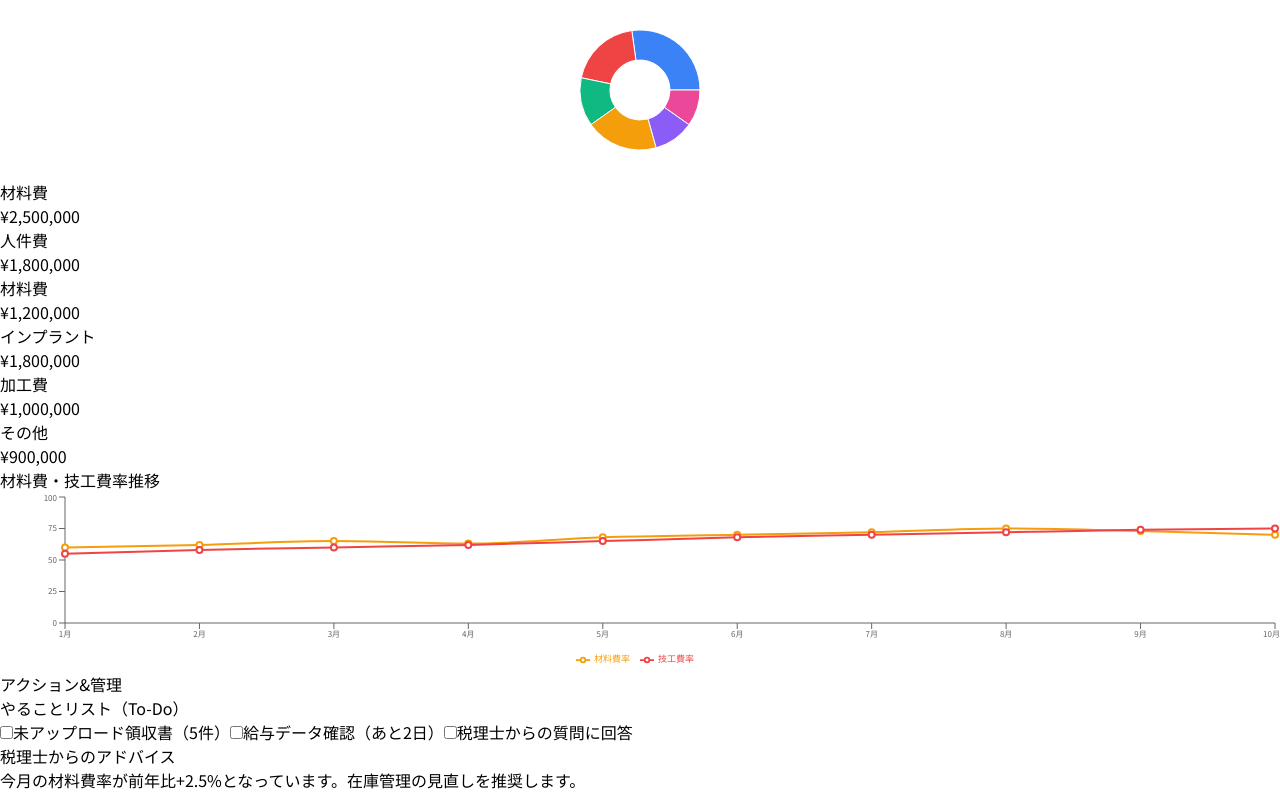
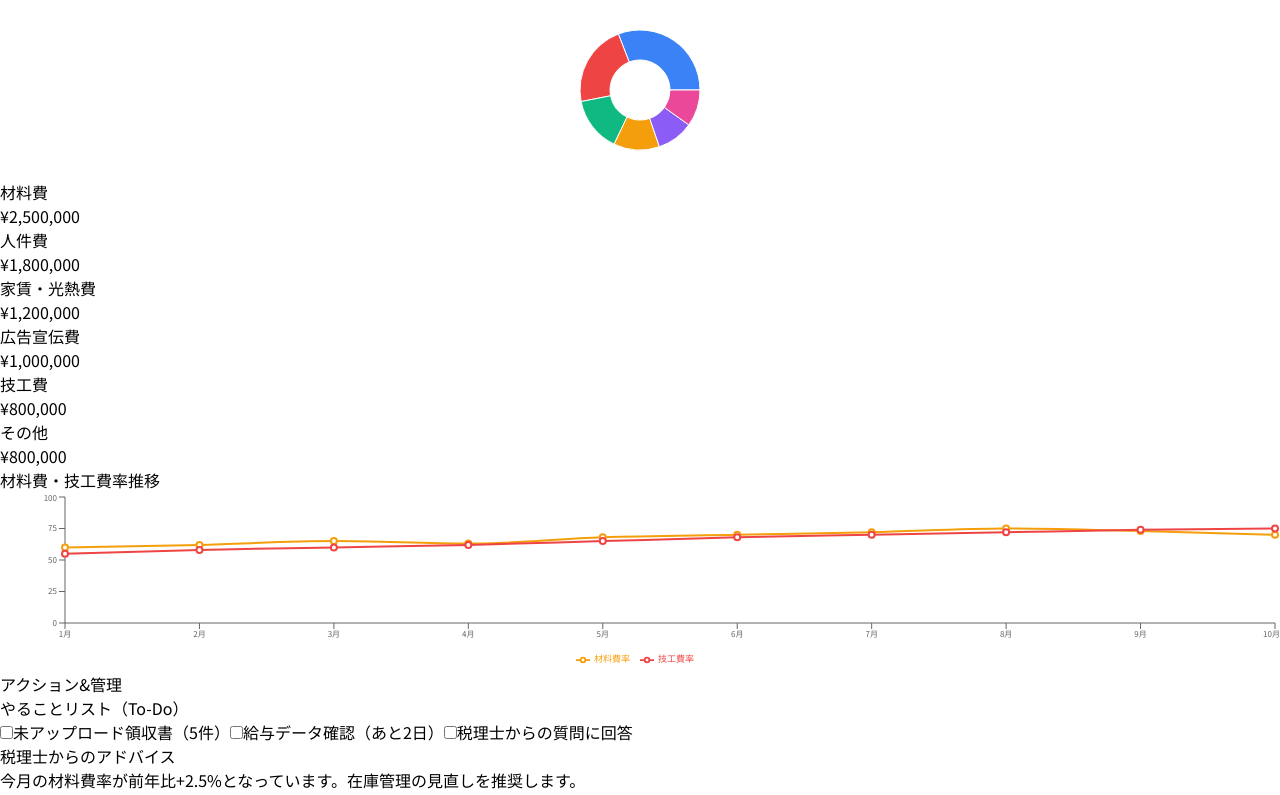
Before and after one commit to okada-y1221/dental-tax-dashboard, a React (Vite) app: page / in a window 1280 px wide. Shown: the part 2182-2977 px from the top of the page. Built offline with nearby package versions, Linux system fonts and the light colour scheme.

Commit message:
Update App.jsx

```diff
--- a/src/App.jsx
+++ b/src/App.jsx
@@ -443,15 +443,25 @@ const DentalTaxDashboard = () => {
                       <ResponsiveContainer width="100%" height={180}>
                         <PieChart>
                           <Pie data={[
-                            { value: 2500000, fill: '#3b82f6' },
-                            { value: 1800000, fill: '#ef4444' },
-                            { value: 1200000, fill: '#10b981' },
-                            { value: 1800000, fill: '#f59e0b' },
-                            { value: 1000000, fill: '#8b5cf6' },
-                            { value: 900000, fill: '#ec4899' }
-                          ]} cx="50%" cy="50%" innerRadius={30} outerRadius={60} dataKey="value">
+                            { name: '材料費', value: 2500000, fill: '#3b82f6' },
+                            { name: '人件費', value: 1800000, fill: '#ef4444' },
+                            { name: '家賃・光熱費', value: 1200000, fill: '#10b981' },
+                            { name: '広告宣伝費', value: 1000000, fill: '#f59e0b' },
+                            { name: '技工費', value: 800000, fill: '#8b5cf6' },
+                            { name: 'その他', value: 800000, fill: '#ec4899' }
+                          ]} cx="50%" cy="50%" innerRadius={30} outerRadius={60} dataKey="value" label={false}>
+                            {[
+                              { name: '材料費', fill: '#3b82f6' },
+                              { name: '人件費', fill: '#ef4444' },
+                              { name: '家賃・光熱費', fill: '#10b981' },
+                              { name: '広告宣伝費', fill: '#f59e0b' },
+                              { name: '技工費', fill: '#8b5cf6' },
+                              { name: 'その他', fill: '#ec4899' }
+                            ].map((entry, index) => (
+                              <Cell key={`cell-${index}`} fill={entry.fill} />
+                            ))}
                           </Pie>
-                          <Tooltip formatter={(v) => formatCurrency(v)} />
+                          <Tooltip formatter={(value, name) => [formatCurrency(value), name]} contentStyle={{ fontSize: '10px' }} />
                         </PieChart>
                       </ResponsiveContainer>
 
@@ -473,30 +483,30 @@ const DentalTaxDashboard = () => {
                         <div className="flex items-center justify-between">
                           <div className="flex items-center space-x-2">
                             <div className="w-3 h-3 rounded" style={{ backgroundColor: '#10b981' }}></div>
-                            <span>材料費</span>
+                            <span>家賃・光熱費</span>
                           </div>
                           <span className="font-semibold">¥1,200,000</span>
                         </div>
                         <div className="flex items-center justify-between">
                           <div className="flex items-center space-x-2">
                             <div className="w-3 h-3 rounded" style={{ backgroundColor: '#f59e0b' }}></div>
-                            <span>インプラント</span>
+                            <span>広告宣伝費</span>
                           </div>
-                          <span className="font-semibold">¥1,800,000</span>
+                          <span className="font-semibold">¥1,000,000</span>
                         </div>
                         <div className="flex items-center justify-between">
                           <div className="flex items-center space-x-2">
                             <div className="w-3 h-3 rounded" style={{ backgroundColor: '#8b5cf6' }}></div>
-                            <span>加工費</span>
+                            <span>技工費</span>
                           </div>
-                          <span className="font-semibold">¥1,000,000</span>
+                          <span className="font-semibold">¥800,000</span>
                         </div>
                         <div className="flex items-center justify-between">
                           <div className="flex items-center space-x-2">
                             <div className="w-3 h-3 rounded" style={{ backgroundColor: '#ec4899' }}></div>
                             <span>その他</span>
                           </div>
-                          <span className="font-semibold">¥900,000</span>
+                          <span className="font-semibold">¥800,000</span>
                         </div>
                       </div>
                     </div>
```
